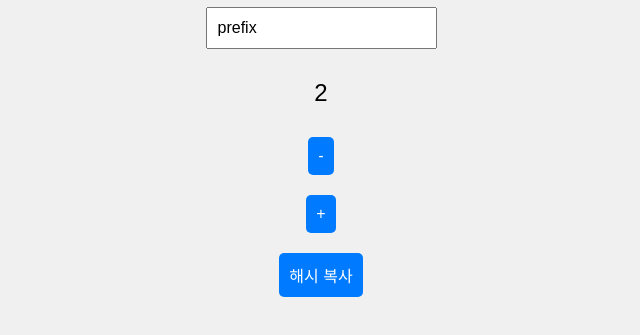
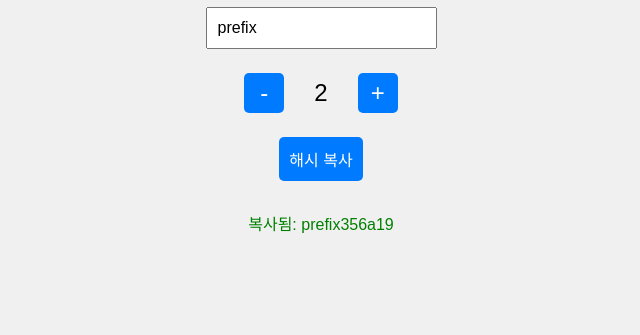
Before and after one commit to daybreaker42/hash_copy, a plain HTML site: page index.html in a window 1280 px wide. Both pictures are taken after a click on the button "해시 복사". Shown: the part 135-470 px from the top of the page, without its empty margins (319-959 px from the left). Drawn offline with Linux system fonts and the light colour scheme.

Commit message:
디자인 수정, 성공/실패 여부 칸에 출력

```diff
--- a/index.html
+++ b/index.html
@@ -9,17 +9,27 @@
         input, button { margin: 10px; padding: 10px; font-size: 16px; } /* 터치 친화적 크기 (모바일 표준) */
         button { background-color: #007bff; color: white; border: none; border-radius: 5px; cursor: pointer; }
         button:hover { background-color: #0056b3; }
-        #currentNum { font-size: 24px; margin: 20px; }
+        #currentNum { font-size: 24px; margin: 20px; } /* ...existing code... */
+        #message { margin-top: 20px; font-size: 16px; color: green; transition: outline 0.5s ease-out; } /* 수정: outline 전환 추가 */
+        #message.updated.success { outline: 2px solid green; animation: fadeOutline 2s ease-out forwards; } /* 수정: 성공 시 초록 outline */
+        #message.updated.failure { outline: 2px solid red; animation: fadeOutline 2s ease-out forwards; } /* 수정: 실패 시 빨강 outline */
+        @keyframes fadeOutline { to { outline-color: transparent; } } /* 수정: outline fade-out 애니메이션 (MDN 기반) */
+
+        #controls { display: flex; align-items: center; } /* 숫자 조절 버튼과 현재 숫자 표시를 가로로 배치 */
+        #controls button { width: 40px; height: 40px; font-size: 24px; line-height: 24px; text-align: center; padding: 0; } /* 버튼 크기 및 스타일 */
     </style>
 </head>
 <body>
     <h1>SHA1 Hash Generator</h1>
     <label for="prefix">선행 문자열:</label>
     <input type="text" id="prefix" value="prefix" placeholder="예: prefix"> <!-- 선행 문자열 입력 필드 -->
-    <div id="currentNum">1</div> <!-- 현재 숫자 표시 -->
-    <button id="decreaseBtn">-</button> <!-- 숫자 내리기 버튼 -->
-    <button id="increaseBtn">+</button> <!-- 숫자 올리기 버튼 -->
+    <div id="controls">
+        <button id="decreaseBtn">-</button> <!-- 숫자 내리기 버튼 -->
+        <div id="currentNum">1</div> <!-- 현재 숫자 표시 -->
+        <button id="increaseBtn">+</button> <!-- 숫자 올리기 버튼 -->
+    </div>
     <button id="copyBtn">해시 복사</button> <!-- 해시 복사 버튼 -->
+    <div id="message"></div> <!-- 수정: 메시지 표시 칸 추가 -->
     <script>
         let currentNum = 1; // 현재 숫자 초기화 (startNum=1)
         const prefixInput = document.getElementById('prefix');
@@ -27,6 +37,8 @@
         const copyBtn = document.getElementById('copyBtn');
         const decreaseBtn = document.getElementById('decreaseBtn');
         const increaseBtn = document.getElementById('increaseBtn');
+                const messageDiv = document.getElementById('message'); // 수정: 메시지 div 참조 추가
+                let animationTimeout; // 수정: 애니메이션 setTimeout ID 저장 변수 추가
 
         // SHA1 해시 계산 함수 (crypto API 사용, MDN 문서 기반)
         async function generateSHA1(text) {
@@ -54,18 +66,26 @@
                 }
             }
 
-        // 해시 복사 함수
+                // 해시 복사 함수 (즉시 실행)
         copyBtn.addEventListener('click', async () => {
             const prefix = prefixInput.value;
             const hash = await generateSHA1(currentNum.toString()); // 숫자를 문자열로 해시
             const fullString = prefix + hash.substring(0, 6); // 선행 문자열 + 해시 앞 6자리 결합
             const success = await copyToClipboard(fullString); // 수정: iOS 호환 클립보드 함수 사용
             if (success) {
-                alert('복사됨: ' + fullString);
+                messageDiv.innerText = '복사됨: ' + fullString; // 수정: alert 대신 메시지 표시
                 currentNum++; // 버튼 누를 때마다 숫자 1 증가
                 currentNumDisplay.textContent = currentNum; // 숫자 표시 업데이트
+                if (animationTimeout) clearTimeout(animationTimeout); // 수정: 기존 애니메이션 취소
+                messageDiv.classList.remove('updated', 'success', 'failure'); // 수정: 이전 클래스 제거
+                messageDiv.classList.add('updated', 'success'); // 수정: 성공 시 초록 outline 클래스 추가
+                animationTimeout = setTimeout(() => messageDiv.classList.remove('updated', 'success'), 2000); // 수정: setTimeout ID 저장 및 2초 후 클래스 제거
             } else {
-                alert('복사 실패');
+                messageDiv.innerText = '복사 실패'; // 수정: 실패 메시지 표시
+                if (animationTimeout) clearTimeout(animationTimeout); // 수정: 기존 애니메이션 취소
+                messageDiv.classList.remove('updated', 'success', 'failure'); // 수정: 이전 클래스 제거
+                messageDiv.classList.add('updated', 'failure'); // 수정: 실패 시 빨강 outline 클래스 추가
+                animationTimeout = setTimeout(() => messageDiv.classList.remove('updated', 'failure'), 2000); // 수정: setTimeout ID 저장 및 2초 후 클래스 제거
             }
         });
 
```
